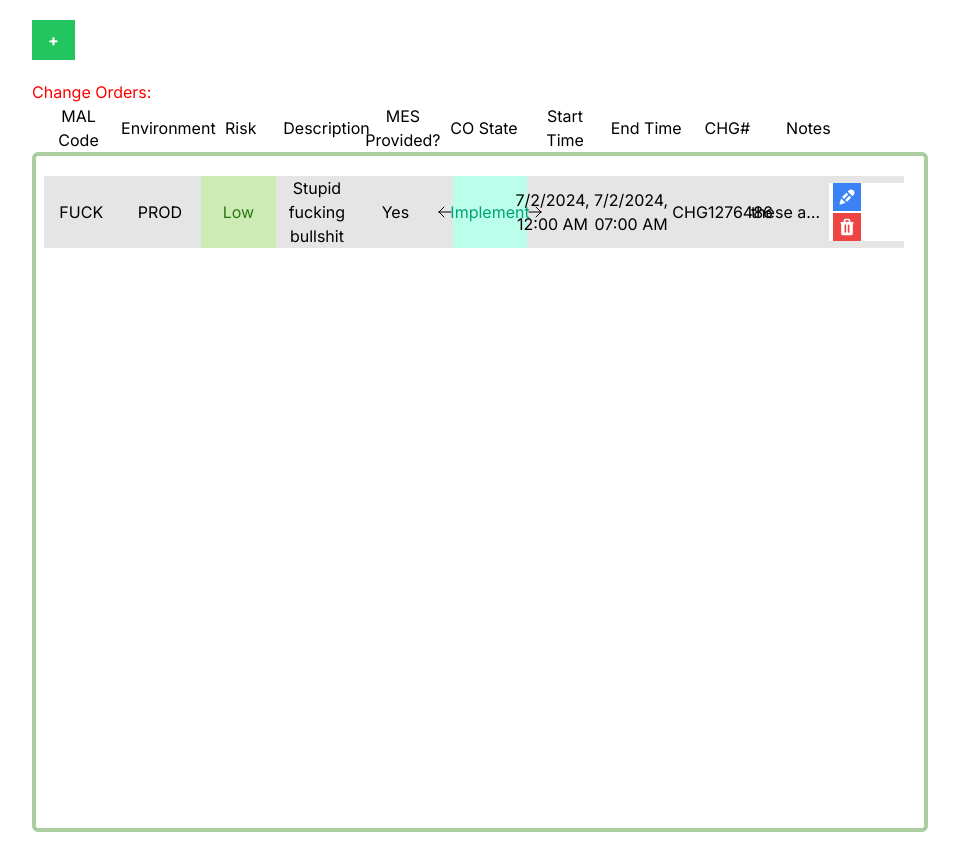
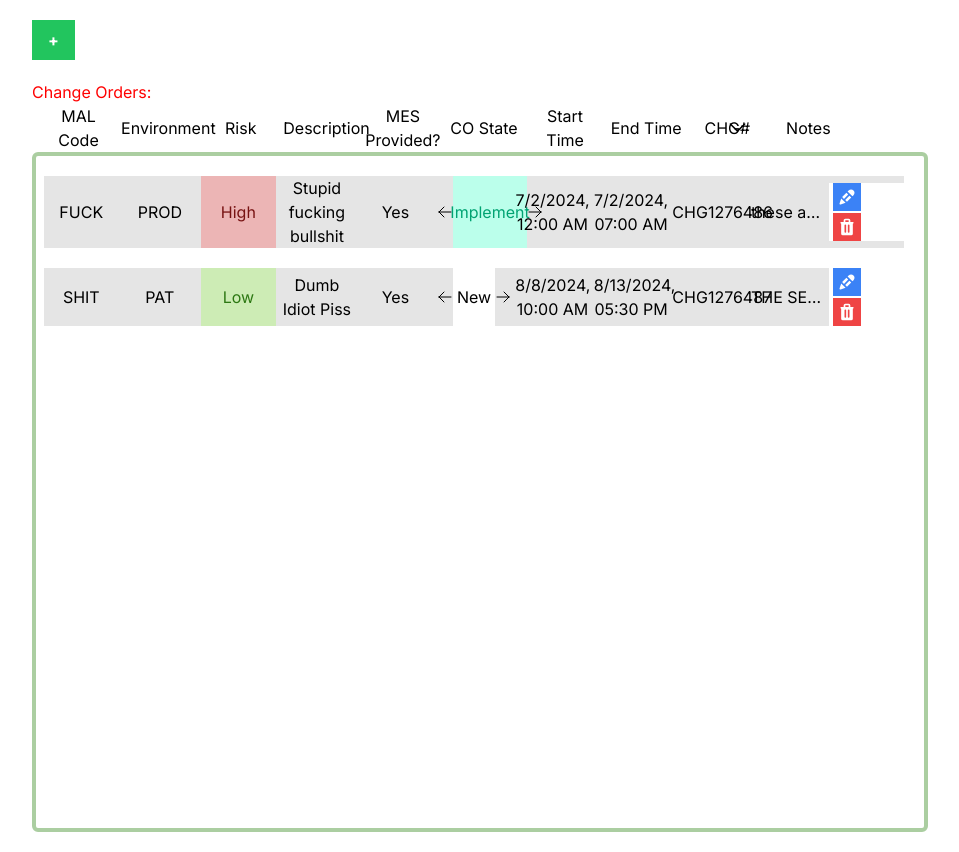
Before and after one commit to aminoo10/co-tracker-app, a Next.js app: page / in a window 1280 px wide. Shown: the whole page, without its empty margins (160-1119 px from the left). Built offline with nearby package versions, Linux system fonts and the light colour scheme.

Commit message:
sort working but its not updating with the proper value immediately

```diff
--- a/app/components/ChangeOrderList.tsx
+++ b/app/components/ChangeOrderList.tsx
@@ -1,5 +1,6 @@
 import {ChangeOrder} from '../ChangeOrder';
 import ChangeOrderDeleteModal from "./ChangeOrderDeleteModal"
+import { SortObject } from '../SortObject';
 import ChangeOrderEditModal from "./ChangeOrderEditModal"
 import React, {useState, useEffect} from 'react'
 import {GET_STATE_NAMES,
@@ -17,10 +18,11 @@ import {GET_STATE_NAMES,
   getCHGObject: (CHG: string) => ChangeOrder;
   changeStatus: (CHG: string, direction: string) => void;
   changeMESProvided: (CHG: string) => void;
-  sortList: (COs: ChangeOrder[], sort: keyof ChangeOrder) => ChangeOrder[];
+  sortList: (COs: ChangeOrder[], sort: keyof ChangeOrder) => SortObject;
  }
 
-
+const buttonClassNames = 'relative';
+const sortDirectionClassNames = 'size-6 w-6 absolute';
 
 const changeOrderStyle = `changeOrder grid grid-cols-11 gap-1 items-center justify-center text-center ml-2`;
 
@@ -30,6 +32,7 @@ export default function ChangeOrderList({COList, onDelete, getCHGObject, onEdit,
   const [editModalState, setEditModalState] = useState(false);
   const [selectedChg, setSelectedChg] = useState<string>('');
   const [chgToEdit, setChgToEdit] = useState<ChangeOrder | undefined>();
+  const [sortState, setSortState] = useState<SortObject>(new SortObject('chg', true));
 
   const openDeleteModal = (e: React.MouseEvent<HTMLButtonElement,  MouseEvent>) => {
     //uhh maybe figure out better way to do this, but it works!
@@ -71,8 +74,8 @@ export default function ChangeOrderList({COList, onDelete, getCHGObject, onEdit,
   }
 
   const sortBy = (e: React.MouseEvent<HTMLButtonElement, MouseEvent>) => {
-    const sortName = e.currentTarget.innerHTML;
-    sortList(COList,TRANSLATE_BUTTON_NAME_TO_PROPERTY(sortName));
+    const sortName = e.currentTarget.textContent;
+    setSortState(sortList(COList,TRANSLATE_BUTTON_NAME_TO_PROPERTY(sortName as string)));
   }
 
 
@@ -89,15 +92,128 @@ export default function ChangeOrderList({COList, onDelete, getCHGObject, onEdit,
         <div id='list-header'>
           <div id='display'></div>
           <div id="table-header" className={`${changeOrderStyle}`}>
-            <button>MAL Code</button>
-            <button>Environment</button>
-            <button>Risk</button>
-            <button>Description</button>
-            <button>MES Provided?</button>
-            <button>CO State</button>
-            <button>Start Time</button>
-            <button>End Time</button>
-            <button>CHG#</button>
+            {/* maybe figure out a way to dynamically create these elements. */}
+
+            <button onClick={sortBy} className={buttonClassNames}>
+              <p>MAL Code</p>
+              {sortState.sortType === 'malcode' && sortState.sortDirection
+              && <svg xmlns="http://www.w3.org/2000/svg" fill="none" viewBox="0 0 25 25" strokeWidth={1.5} stroke="currentColor" className={`${sortDirectionClassNames} bottom-0 right-0`}>
+                <path strokeLinecap="round" strokeLinejoin="round" d="m19.5 8.25-7.5 7.5-7.5-7.5" />
+              </svg>}
+
+              {sortState.sortType === 'malcode' && !sortState.sortDirection
+              && <svg xmlns="http://www.w3.org/2000/svg" fill="none" viewBox="0 0 24 24" strokeWidth={1.5} stroke="currentColor" className={`${sortDirectionClassNames} bottom-0 left-0`}>
+                <path strokeLinecap="round" strokeLinejoin="round" d="m4.5 15.75 7.5-7.5 7.5 7.5" />
+              </svg>}
+            </button>
+
+
+            <button onClick={sortBy} className={buttonClassNames}>
+              <p>Environment</p>
+              {sortState.sortType === 'environment' && sortState.sortDirection
+              && <svg xmlns="http://www.w3.org/2000/svg" fill="none" viewBox="0 0 25 25" strokeWidth={1.5} stroke="currentColor" className={`${sortDirectionClassNames} bottom-0 right-0`}>
+                <path strokeLinecap="round" strokeLinejoin="round" d="m19.5 8.25-7.5 7.5-7.5-7.5" />
+              </svg>}
+
+              {sortState.sortType === 'environment' && !sortState.sortDirection
+              && <svg xmlns="http://www.w3.org/2000/svg" fill="none" viewBox="0 0 24 24" strokeWidth={1.5} stroke="currentColor" className={`${sortDirectionClassNames} bottom-0 left-0`}>
+                <path strokeLinecap="round" strokeLinejoin="round" d="m4.5 15.75 7.5-7.5 7.5 7.5" />
+              </svg>}
+              </button>
+
+            <button onClick={sortBy} className={buttonClassNames}>
+              <p>Risk</p>
+              {sortState.sortType === 'risk' && sortState.sortDirection
+              && <svg xmlns="http://www.w3.org/2000/svg" fill="none" viewBox="0 0 25 25" strokeWidth={1.5} stroke="currentColor" className={`${sortDirectionClassNames} bottom-0 right-0`}>
+                <path strokeLinecap="round" strokeLinejoin="round" d="m19.5 8.25-7.5 7.5-7.5-7.5" />
+              </svg>}
+
+              {sortState.sortType === 'risk' && !sortState.sortDirection
+              && <svg xmlns="http://www.w3.org/2000/svg" fill="none" viewBox="0 0 24 24" strokeWidth={1.5} stroke="currentColor" className={`${sortDirectionClassNames} bottom-0 left-0`}>
+                <path strokeLinecap="round" strokeLinejoin="round" d="m4.5 15.75 7.5-7.5 7.5 7.5" />
+              </svg>}
+            </button>
+
+            <button onClick={sortBy} className={buttonClassNames}>
+              <p>Description</p>
+              {sortState.sortType === 'description' && sortState.sortDirection
+              && <svg xmlns="http://www.w3.org/2000/svg" fill="none" viewBox="0 0 25 25" strokeWidth={1.5} stroke="currentColor" className={`${sortDirectionClassNames} bottom-0 right-0`}>
+                <path strokeLinecap="round" strokeLinejoin="round" d="m19.5 8.25-7.5 7.5-7.5-7.5" />
+              </svg>}
+
+              {sortState.sortType === 'description' && !sortState.sortDirection
+              && <svg xmlns="http://www.w3.org/2000/svg" fill="none" viewBox="0 0 24 24" strokeWidth={1.5} stroke="currentColor" className={`${sortDirectionClassNames} bottom-0 left-0`}>
+                <path strokeLinecap="round" strokeLinejoin="round" d="m4.5 15.75 7.5-7.5 7.5 7.5" />
+              </svg>}
+            </button>
+
+            <button onClick={sortBy} className={buttonClassNames}>
+              <p>MES Provided?</p>
+              {sortState.sortType === 'mesProvided' && sortState.sortDirection
+              && <svg xmlns="http://www.w3.org/2000/svg" fill="none" viewBox="0 0 25 25" strokeWidth={1.5} stroke="currentColor" className={`${sortDirectionClassNames} bottom-0 right-0`}>
+                <path strokeLinecap="round" strokeLinejoin="round" d="m19.5 8.25-7.5 7.5-7.5-7.5" />
+              </svg>}
+
+              {sortState.sortType === 'mesProvided' && !sortState.sortDirection
+              && <svg xmlns="http://www.w3.org/2000/svg" fill="none" viewBox="0 0 24 24" strokeWidth={1.5} stroke="currentColor" className={`${sortDirectionClassNames} bottom-0 left-0`}>
+                <path strokeLinecap="round" strokeLinejoin="round" d="m4.5 15.75 7.5-7.5 7.5 7.5" />
+              </svg>}
+            </button>
+
+            <button onClick={sortBy} className={buttonClassNames}>
+              <p>CO State</p>
+              {sortState.sortType === 'status' && sortState.sortDirection
+              && <svg xmlns="http://www.w3.org/2000/svg" fill="none" viewBox="0 0 25 25" strokeWidth={1.5} stroke="currentColor" className={`${sortDirectionClassNames} bottom-0 right-0`}>
+                <path strokeLinecap="round" strokeLinejoin="round" d="m19.5 8.25-7.5 7.5-7.5-7.5" />
+              </svg>}
+
+              {sortState.sortType === 'status' && !sortState.sortDirection
+              && <svg xmlns="http://www.w3.org/2000/svg" fill="none" viewBox="0 0 24 24" strokeWidth={1.5} stroke="currentColor" className={`${sortDirectionClassNames} bottom-0 left-0`}>
+                <path strokeLinecap="round" strokeLinejoin="round" d="m4.5 15.75 7.5-7.5 7.5 7.5" />
+              </svg>}
+            </button>
+
+            <button onClick={sortBy} className={buttonClassNames}>
+              <p>Start Time</p>
+              {sortState.sortType === 'start' && sortState.sortDirection
+              && <svg xmlns="http://www.w3.org/2000/svg" fill="none" viewBox="0 0 25 25" strokeWidth={1.5} stroke="currentColor" className={`${sortDirectionClassNames} bottom-0 right-0`}>
+                <path strokeLinecap="round" strokeLinejoin="round" d="m19.5 8.25-7.5 7.5-7.5-7.5" />
+              </svg>}
+
+              {sortState.sortType === 'start' && !sortState.sortDirection
+              && <svg xmlns="http://www.w3.org/2000/svg" fill="none" viewBox="0 0 24 24" strokeWidth={1.5} stroke="currentColor" className={`${sortDirectionClassNames} bottom-0 left-0`}>
+                <path strokeLinecap="round" strokeLinejoin="round" d="m4.5 15.75 7.5-7.5 7.5 7.5" />
+              </svg>}
+            </button>
+
+            <button onClick={sortBy} className={buttonClassNames}>
+              <p>End Time</p>
+              {sortState.sortType === 'end' && sortState.sortDirection
+              && <svg xmlns="http://www.w3.org/2000/svg" fill="none" viewBox="0 0 25 25" strokeWidth={1.5} stroke="currentColor" className={`${sortDirectionClassNames} bottom-0 right-0`}>
+                <path strokeLinecap="round" strokeLinejoin="round" d="m19.5 8.25-7.5 7.5-7.5-7.5" />
+              </svg>}
+
+              {sortState.sortType === 'end' && !sortState.sortDirection
+              && <svg xmlns="http://www.w3.org/2000/svg" fill="none" viewBox="0 0 24 24" strokeWidth={1.5} stroke="currentColor" className={`${sortDirectionClassNames} bottom-0 left-0`}>
+                <path strokeLinecap="round" strokeLinejoin="round" d="m4.5 15.75 7.5-7.5 7.5 7.5" />
+              </svg>}
+            </button>
+
+            <div>
+              <button onClick={sortBy} className={buttonClassNames}>
+                <p>CHG#</p>
+                {sortState.sortType === 'chg' && sortState.sortDirection
+              && <svg xmlns="http://www.w3.org/2000/svg" fill="none" viewBox="0 0 25 25" strokeWidth={1.5} stroke="currentColor" className={`${sortDirectionClassNames} bottom-0 right-0`}>
+                <path strokeLinecap="round" strokeLinejoin="round" d="m19.5 8.25-7.5 7.5-7.5-7.5" />
+              </svg>}
+
+              {sortState.sortType === 'chg' && !sortState.sortDirection
+              && <svg xmlns="http://www.w3.org/2000/svg" fill="none" viewBox="0 0 24 24" strokeWidth={1.5} stroke="currentColor" className={`${sortDirectionClassNames} bottom-0 left-0`}>
+                <path strokeLinecap="round" strokeLinejoin="round" d="m4.5 15.75 7.5-7.5 7.5 7.5" />
+              </svg>}
+              </button>
+            </div>
+
             <p>Notes</p>
           </div>
         </div>
@@ -132,13 +248,13 @@ export default function ChangeOrderList({COList, onDelete, getCHGObject, onEdit,
 
 
           <div id='status' className={`flex justify-between h-full w-full`}>
-            <button onClick={handlePrevStatus} className=''>
+            <button onClick={handlePrevStatus}>
               <svg xmlns="http://www.w3.org/2000/svg" fill="none" viewBox="0 0 24 24" stroke-width="1.5" stroke="currentColor" className="w-4 h-full hover:bg-[#00000020] hover:stroke-[#ffffff95]">
                 <path stroke-linecap="round" stroke-linejoin="round" d="M10.5 19.5 3 12m0 0 7.5-7.5M3 12h18" />
               </svg>
             </button>
             <span className={`${(GET_STATE_NAMES(changeOrder.status))} h-full w-full flex items-center justify-center`}>{changeOrder.status}</span>
-            <button onClick={handleNextStatus} className=''>
+            <button onClick={handleNextStatus}>
               <svg xmlns="http://www.w3.org/2000/svg" fill="none" viewBox="0 0 24 24" stroke-width="1.5" stroke="currentColor" className="w-4 h-full hover:bg-[#00000020] hover:stroke-[#ffffff95]">
                 <path stroke-linecap="round" stroke-linejoin="round" d="M13.5 4.5 21 12m0 0-7.5 7.5M21 12H3" />
               </svg>
--- a/app/components/ChangeOrderModal.tsx
+++ b/app/components/ChangeOrderModal.tsx
@@ -151,8 +151,7 @@ export default function ChangeOrderModal({
 
 
   useEffect(() => {
-    console.log(coData);
-  }, [coData]);
+  }, []);
 
   return (
     <div>
--- a/app/page.tsx
+++ b/app/page.tsx
@@ -12,7 +12,7 @@ const statusOptions: string[] = ["New", "Technical Review", "Stakeholder Review"
 const testInstance: ChangeOrder = {
   malcode: 'FUCK',
   environment: 'PROD',
-  risk: 'Low',
+  risk: 'High',
   description: 'Stupid fucking bullshit',
   mesProvided: true,
   start: new Date(2024, 6, 2, 0, 0),
@@ -22,29 +22,49 @@ const testInstance: ChangeOrder = {
   notes: 'these are my fucking notes!!!!'
 }
 
+const testInstance2: ChangeOrder = {
+  malcode: 'SHIT',
+  environment: 'PAT',
+  risk: 'Low',
+  description: 'Dumb Idiot Piss',
+  mesProvided: true,
+  start: new Date(2024, 7, 8, 10, 0),
+  end: new Date(2024, 7, 13, 17, 30),
+  chg: 'CHG1276487',
+  status: 'New',
+  notes: 'THE SECOND ONE!!!!!!!'
+}
+
+
+
+
 export default function Home() {
 
-  const [changeOrders, setChangeOrders] = useState<ChangeOrder[]>([testInstance]);
-
+  const [changeOrders, setChangeOrders] = useState<ChangeOrder[]>([testInstance, testInstance2]);
   const [sortState, setSortState] = useState<SortObject>(new SortObject('chg', true));
 
   const sortBy = (COs: ChangeOrder[], sort: keyof ChangeOrder) => {
     const newSortDirection = (sort === sortState.sortType) ? !sortState.sortDirection : true;
     setSortState(new SortObject(sort, newSortDirection));
+    // console.log(sortState);
+    // console.log(sort);
 
     COs.sort((a,b) => {
 
-      //todo: implement for asc and desc logic
-      if (typeof sort === 'string') {
-        return (a[sort] as string).localeCompare((b[sort] as string));
-      } else if (typeof sort === 'boolean') {
-        return Number(a[sort]) - Number(b[sort]);
-      } else if (Object.prototype.toString.call(sort) === '[object Date]') {
-        return (a[sort] as Date).getTime() - (b[sort] as Date).getTime();
+      //true for asc false for desc
+      if (typeof a[sort] === 'string') {
+        return (newSortDirection) ? (a[sort] as string).localeCompare((b[sort] as string))
+                               : (b[sort] as string).localeCompare((a[sort] as string));
+      } else if (typeof a[sort] === 'boolean') {
+        return (newSortDirection) ? Number(a[sort]) - Number(b[sort])
+                                  : Number(b[sort]) - Number(a[sort])
+      } else if (Object.prototype.toString.call(a[sort]) === '[object Date]') {
+        return (newSortDirection) ? (a[sort] as Date).getTime() - (b[sort] as Date).getTime()
+                                  : (b[sort] as Date).getTime() - (a[sort] as Date).getTime()
       } else return 0;
     })
 
-    return COs;
+    return sortState;
 
   }
 
```
